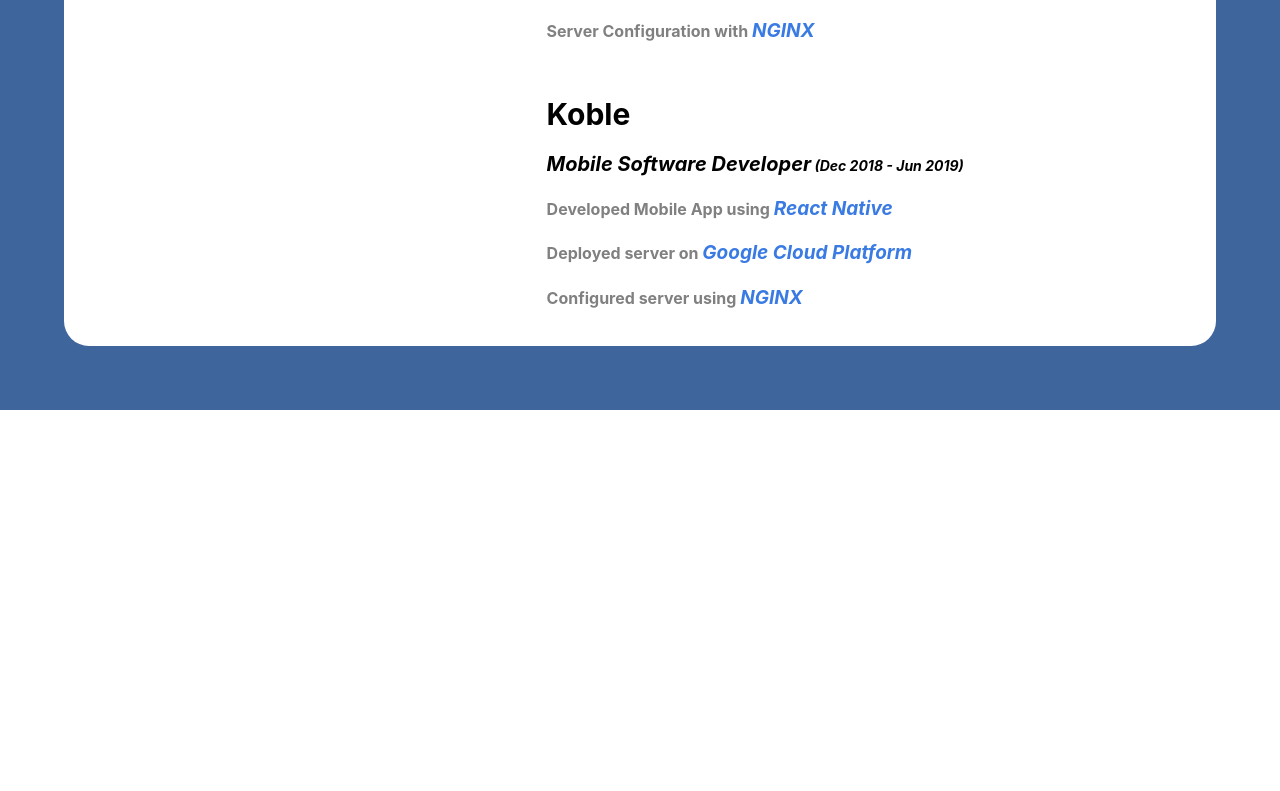
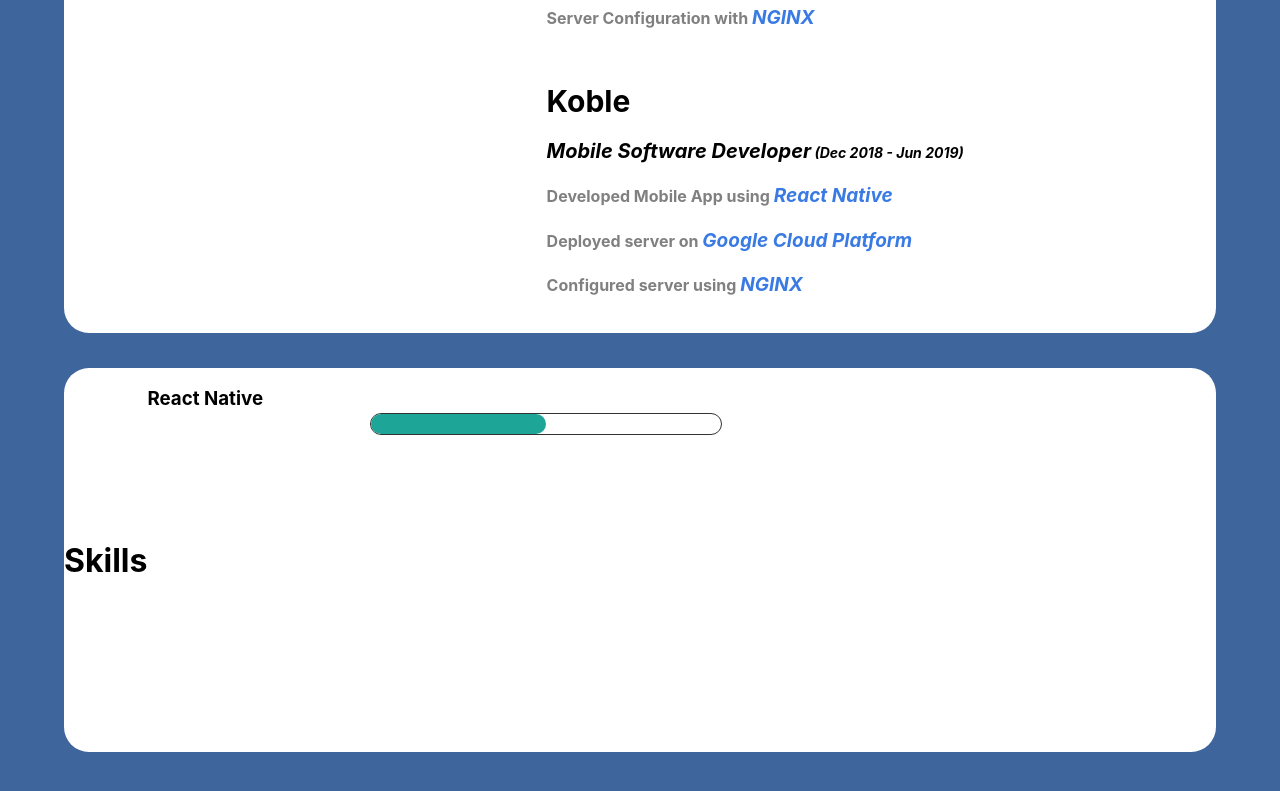
Before and after one commit to YeungJonathan/myPersonalWebsite, a React (Create React App) app: page / in a window 1280 px wide. Shown: the part 1817-2608 px from the top of the page. Before the commit the page ends 2227 px from the top, so only its background shows below. Built offline with nearby package versions, Linux system fonts and the light colour scheme.

Commit message:
Skills in progress

```diff
--- a/src/About.js
+++ b/src/About.js
@@ -33,7 +33,7 @@
 
     return (
         <div style={styles.backgroundContainer} className="background-photo">
-            <div style={{width:'90%', height:'80%', backgroundColor:'white', borderRadius:25, display:'flex', justifyContent:'center', alignItems:'center'}}>
+            <div style={{width:'90%', height:'80%', backgroundColor:'white', borderRadius:25, display:'flex', justifyContent:'center', alignItems:'center', marginTop:'5%', marginBottom:'2%'}}>
                 <img style={{borderRadius:15, height:'60%', marginLeft:'15%'}} src={require('./assets/jy.png')}/>
                 <div style={{flexDirection:'row', marginLeft:'10%', marginRight:'5%', width:'100vw'}}>
                     <h2 style={{color:'black'}}>
--- /dev/null
+++ b/src/Filler.css
@@ -0,0 +1,6 @@
+.filler{
+    background: #1DA598;
+    height:100%;
+    border-radius: inherit;
+    transition: width .2s ease-in;
+}
--- /dev/null
+++ b/src/Filler.js
@@ -0,0 +1,8 @@
+import './Filler.css';
+import React from 'react';
+
+const Filler = (props) => {
+    return <div className="filler" style={{width: `${props.percentage}%`}}/>
+}
+
+export default Filler;
--- a/src/MainPage.js
+++ b/src/MainPage.js
@@ -4,6 +4,7 @@
 import About from './About';
 import Resume from './Resume';
 import Header from './Header';
+import Skills from './Skills';
 
 function MainPage() {
   const [page, setPage] = useState(0);
@@ -51,6 +52,7 @@
 
       <About/>
       <Resume/>
+      <Skills/>
       {/* <div style={styles.backgroundContainer} className="sydney-background background-photo">
         <div style={{width:'90%', height:'87%', backgroundColor:'lightgrey'}}>
 
--- /dev/null
+++ b/src/ProgressBar.css
@@ -0,0 +1,9 @@
+.progress-bar{
+    position: relative;
+    height:20px;
+    width:350px;
+    border-radius: 50px;
+    border: 1px solid #333;
+    margin-top: 4.2%;
+    /* margin-left: 2%; */
+}
--- /dev/null
+++ b/src/ProgressBar.js
@@ -0,0 +1,14 @@
+import React from 'react';
+import Filler from './Filler';
+import './ProgressBar.css';
+
+
+const ProgressBar = (props) => {
+    return (
+        <div className="progress-bar">
+            <Filler percentage={props.percentage}/>
+        </div>
+    )
+}
+
+export default ProgressBar;
--- a/src/Resume.js
+++ b/src/Resume.js
@@ -27,7 +27,7 @@
     return (
         <div style={styles.backgroundContainer} className="background-photo">
             <div style={{width:'90%', height:'25%', backgroundColor:'white', borderRadius:25, display:'flex', justifyContent:'center'}}>
-                <h1 style={{marginRight:'20%', marginTop:'3%', textDecoration:'underline', textDecorationColor:'blue', fontSize:25, marginLeft:'7%'}}>
+                <h1 style={{marginRight:'20%', marginTop:'3%', textDecoration:'underline', textDecorationColor:'blue', fontSize:25, marginLeft:'5%'}}>
                     Education
                 </h1>
                 <div style={{flexDriection:'column', marginTop:'2%', marginBottom:'1.4%'}}>
@@ -50,7 +50,7 @@
             </div>
 
 
-            <div style={{width:'90%', height:'47%', backgroundColor:'white', borderRadius:25, display:'flex', justifyContent:'center', marginTop:'3%', marginBottom:'5%', flexBasis:'100%'}}>
+            <div style={{width:'90%', height:'47%', backgroundColor:'white', borderRadius:25, display:'flex', justifyContent:'center', marginTop:'2%'}}>
 
                 <h1 style={{marginRight:'20%', marginTop:'3%', textDecoration:'underline', textDecorationColor:'blue', fontSize:25, marginLeft:'5%'}}>
                     Work
--- /dev/null
+++ b/src/Skills.js
@@ -0,0 +1,65 @@
+import React from 'react';
+import './About.css';
+import ProgressBar from './ProgressBar';
+
+function Skills() {
+
+    const styles={
+        backgroundContainer:{
+            flexDirection:'column',
+            display: 'flex',
+            justifyContent:'center',
+            alignItems:'center',
+            height: '60vh',
+            backgroundColor:'#3e659c',
+        },
+        backgroundContainer2:{
+            flexDirection:'column',
+            display: 'flex',
+            justifyContent:'center',
+            alignItems:'center',
+            height: '100vh',
+            backgroundColor:'#3e659c',
+        },
+        sideText:{
+            color:'grey',
+            fontSize:17,
+            letterSpacing: 1.2,
+        },
+        subText:{
+            color:'#397ae3',
+            fontSize:19,
+        },
+    }
+
+    const skillSet = () => {
+        return (
+            <>
+            <h3>
+                React Native
+            </h3>
+            <ProgressBar percentage={50}/>
+            </>
+    )
+    }
+
+    return (
+        <div style={styles.backgroundContainer} className="background-photo">
+            <div style={{width:'90%', height:'80%', backgroundColor:'white', borderRadius:25, display:'flex', justifyContent:'center', alignItems:'center', marginBottom:'2%'}}>
+                <h1 style={{color:'black', display:'flex', }}>
+                    Skills
+                </h1>
+                <div style={{flexDirection:'column', display:'flex', height:'100%', width:'100%'}}>
+                    <div style={{display:'flex'}}>
+                        <h3 style={{marginBottom:'10%', display:'flex', marginRight:'10%'}}>
+                            React Native
+                        </h3>
+                        <ProgressBar percentage={50}/>
+                    </div>
+                </div>
+            </div>
+        </div>
+  );
+}
+
+export default Skills;
```
